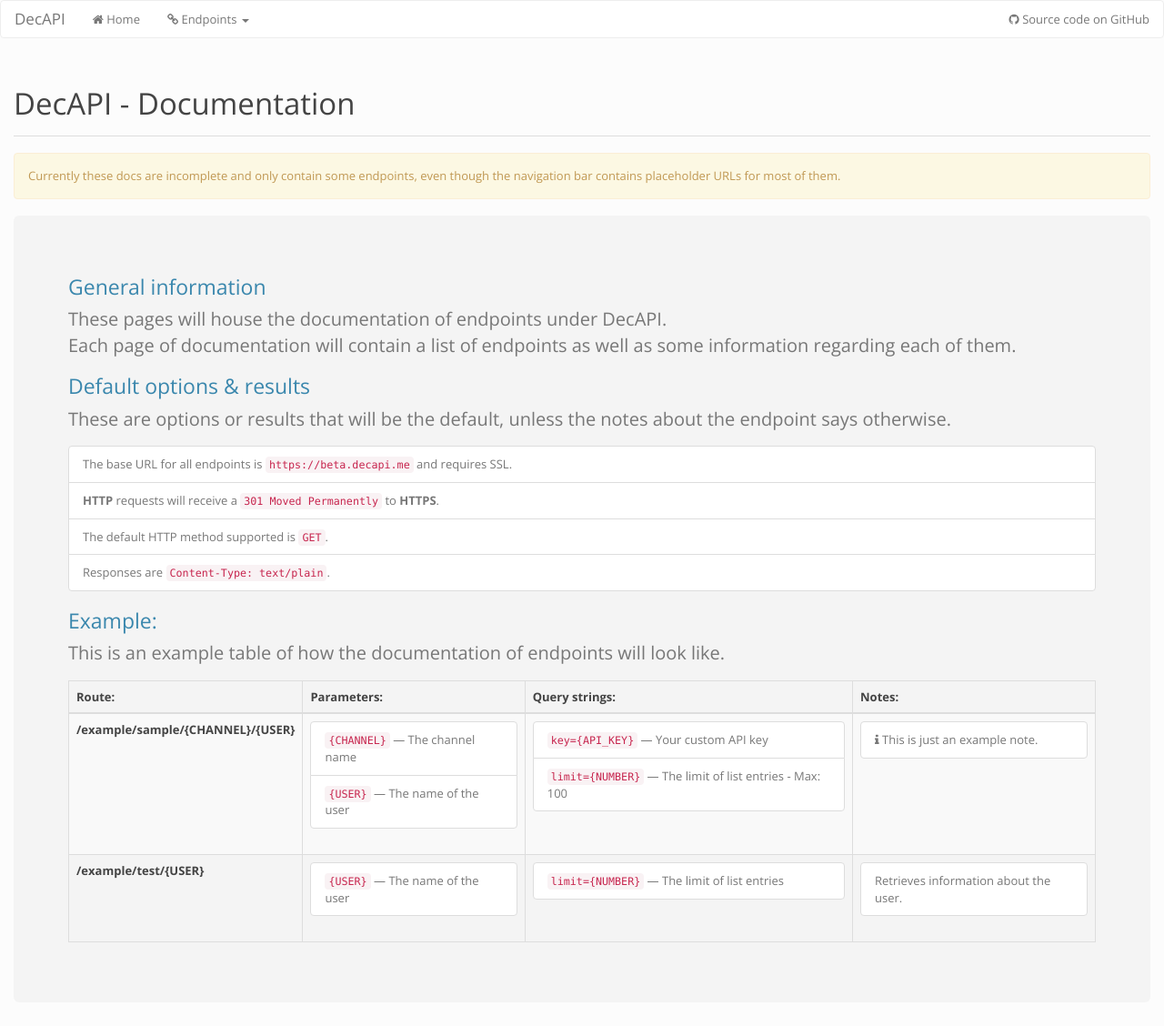
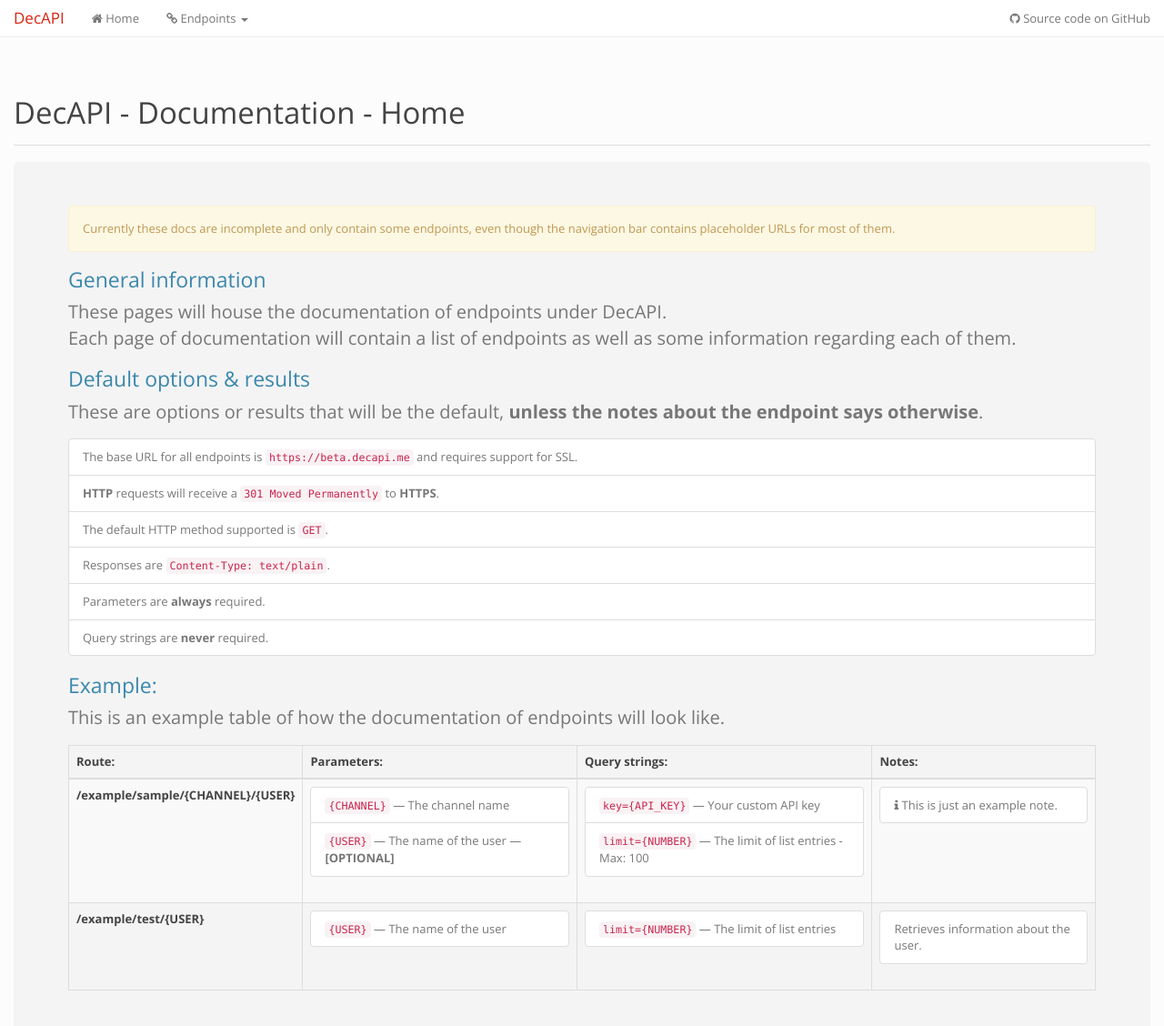
Before and after one commit to Decicus/DecAPI, a Jekyll site: the page built from docs/index.html, in a window 1280 px wide and 1185 px high. Shown: the top 1128 px of the window at 91% size. Built offline with Jekyll 4.4.1, drawn with Linux system fonts in a browser that asks for light colours.

```diff
--- a/docs/_data/endpoints/example.yaml
+++ b/docs/_data/endpoints/example.yaml
@@ -6,6 +6,7 @@ endpoints:
           description: "The channel name"
         - name: "{USER}"
           description: "The name of the user"
+          optional: true
       qs:
         - name: "key={API_KEY}"
           description: "Your custom API key"
--- a/docs/_includes/endpoints_layout.html
+++ b/docs/_includes/endpoints_layout.html
@@ -14,23 +14,45 @@
             <th>{{ include.endpoints.base_path }}/{{ endpoint.route }}</th>
             <td>
                 <ul class="list-group">
+                    {% if endpoint.parameters.size > 0 %}
                         {% for param in endpoint.parameters %}
-                    <li class="list-group-item"><code>{{ param.name }}</code> &mdash; {{ param.description }}</li>
+                            {% if param.optional %}
+                                {% assign tag = ' &mdash; <strong>[OPTIONAL]</strong>' %}
+                            {% else %}
+                                {% assign tag = '' %}
+                            {% endif %}
+                            <li class="list-group-item"><code>{{ param.name }}</code> &mdash; {{ param.description }}{{ tag }}</li>
                         {% endfor %}
+                    {% else %}
+                        <li class="list-group-item list-group-item-info">No available parameters for this endpoint.</li>
+                    {% endif %}
                 </ul>
             </td>
             <td>
                 <ul class="list-group">
+                    {% if endpoint.qs.size > 0 %}
                         {% for qs in endpoint.qs %}
-                        <li class="list-group-item"><code>{{ qs.name }}</code> &mdash; {{ qs.description }}</li>
+                            {% if qs.required %}
+                                {% assign tag = ' &mdash; <strong>[REQUIRED]</strong>' %}
+                            {% else %}
+                                {% assign tag = '' %}
+                            {% endif %}
+                            <li class="list-group-item"><code>{{ qs.name }}</code> &mdash; {{ qs.description }}{{ tag }}</li>
                         {% endfor %}
+                    {% else %}
+                        <li class="list-group-item list-group-item-info">No available query strings for this endpoint.</li>
+                    {% endif %}
                 </ul>
             </td>
             <td>
                 <ul class="list-group">
+                    {% if endpoint.notes.size > 0 %}
                         {% for note in endpoint.notes %}
                             <li class="list-group-item">{{ note }}</li>
                         {% endfor %}
+                    {% else %}
+                        <li class="list-group-item list-group-item-info">No available notes for this endpoint.</li>
+                    {% endif %}
                 </ul>
             </td>
         </tr>
--- a/docs/_layouts/base.html
+++ b/docs/_layouts/base.html
@@ -7,18 +7,23 @@
         <link rel="stylesheet" href="{{ site.github.url }}/assets/css/bootstrap.min.css">
         <link rel="stylesheet" href="{{ site.github.url }}/assets/css/simplex.min.css">
         <link rel="stylesheet" href="{{ site.github.url }}/assets/css/font-awesome.min.css">
+        <style media="screen">
+            body {
+                padding-top: 70px;
+            }
+        </style>
         <script src="{{ site.github.url }}/assets/js/jquery-3.1.1.min.js" charset="utf-8"></script>
         <script src="{{ site.github.url }}/assets/js/bootstrap.min.js" charset="utf-8"></script>
     </head>
     <body>
-        <nav class="navbar navbar-default" role="navigation">
+        <nav class="navbar navbar-default navbar-fixed-top" role="navigation">
             <div class="container-fluid">
                 <div class="navbar-header">
-                    <a class="navbar-brand" href="#">{{ site.title }}</a>
+                    <a class="navbar-brand" href="{{ site.github.url }}/">{{ site.title }}</a>
                 </div>
 
                 <ul class="nav navbar-nav">
-                    <li><a href="./"><i class="fa fa-1x fa-home"></i> Home</a></li>
+                    <li><a href="{{ site.github.url }}/"><i class="fa fa-1x fa-home"></i> Home</a></li>
                     <li class="dropdown">
                         <a href="#" class="dropdown navbar-link" data-toggle="dropdown">
                             <i class="fa fa-1x fa-link"></i> Endpoints <span class="caret"></span>
@@ -31,7 +36,14 @@
                                 {% else %}
                                     {% assign icon = 'info' %}
                                 {% endif %}
-                                <li><a href="#"><i class="fa fa-1x fa-fw fa-{{ icon }}"></i> {{ endpoint.title }}</a></li>
+
+                                {% if endpoint.name == page.page %}
+                                    {% assign class = 'active' %}
+                                {% else %}
+                                    {% assign class = '' %}
+                                {% endif %}
+
+                                <li class="{{ class }}"><a href="{{ site.github.url }}/{{ endpoint.name }}"><i class="fa fa-1x fa-fw fa-{{ icon }}"></i> {{ endpoint.title }}</a></li>
                             {% endfor %}
                         </ul>
                     </li>
@@ -45,10 +57,12 @@
 
         <div class="container-fluid">
             <div class="page-header">
-                <h1>DecAPI - {{ page.page }}</h1>
+                <h1>DecAPI - Documentation - {{ page.title }}</h1>
             </div>
 
-            {{ content }}
+            <div class="jumbotron">
+                {{ content }}
+            </div>
         </div>
     </body>
 </html>
--- a/docs/index.html
+++ b/docs/index.html
@@ -3,17 +3,19 @@ title: Home
 layout: base
 page: Documentation
 options:
-    - "The base URL for all endpoints is <code>https://beta.decapi.me</code> and requires SSL."
+    - "The base URL for all endpoints is <code>https://beta.decapi.me</code> and requires support for SSL."
     - "<strong>HTTP</strong> requests will receive a <code>301 Moved Permanently</code> to <strong>HTTPS</strong>."
     - "The default HTTP method supported is <code>GET</code>."
     - "Responses are <code>Content-Type: text/plain</code>."
+    - "Parameters are <strong>always</strong> required."
+    - "Query strings are <strong>never</strong> required."
 ---
 <div class="alert alert-warning">
     Currently these docs are incomplete and only contain some endpoints, even though the navigation bar contains placeholder URLs for most of them.
 </div>
 
-<div class="jumbotron">
 <h3 class="text-info">General information</h3>
+
 <p>
     These pages will house the documentation of endpoints under DecAPI.
     <br>
@@ -21,7 +23,7 @@ options:
 </p>
 
 <h3 class="text-info">Default options &amp; results</h3>
-    <p>These are options or results that will be the default, unless the notes about the endpoint says otherwise.</p>
+<p>These are options or results that will be the default, <strong>unless the notes about the endpoint says otherwise</strong>.</p>
 <div class="list-group">
     {% for option in page.options %}
         <li class="list-group-item">{{ option }}</li>
@@ -32,4 +34,3 @@ options:
 <p>This is an example table of how the documentation of endpoints will look like.</p>
 
 {% include endpoints_layout.html endpoints=site.data.endpoints.example %}
-</div>
```
Also changed, not shown: docs/_data/endpoints/askfm.yaml (added, +9 -0 lines), docs/_data/endpoints/br.yaml (added, +14 -0 lines), docs/_data/endpoints/bttv.yaml (added, +9 -0 lines), docs/_data/endpoints/dayz.yaml (added, +35 -0 lines), docs/pages/askfm.html (added, +9 -0 lines), docs/pages/br.html (added, +9 -0 lines), docs/pages/bttv.html (added, +9 -0 lines), docs/pages/dayz.html (added, +9 -0 lines). Lines whose indentation alone changed are shown as unchanged.
